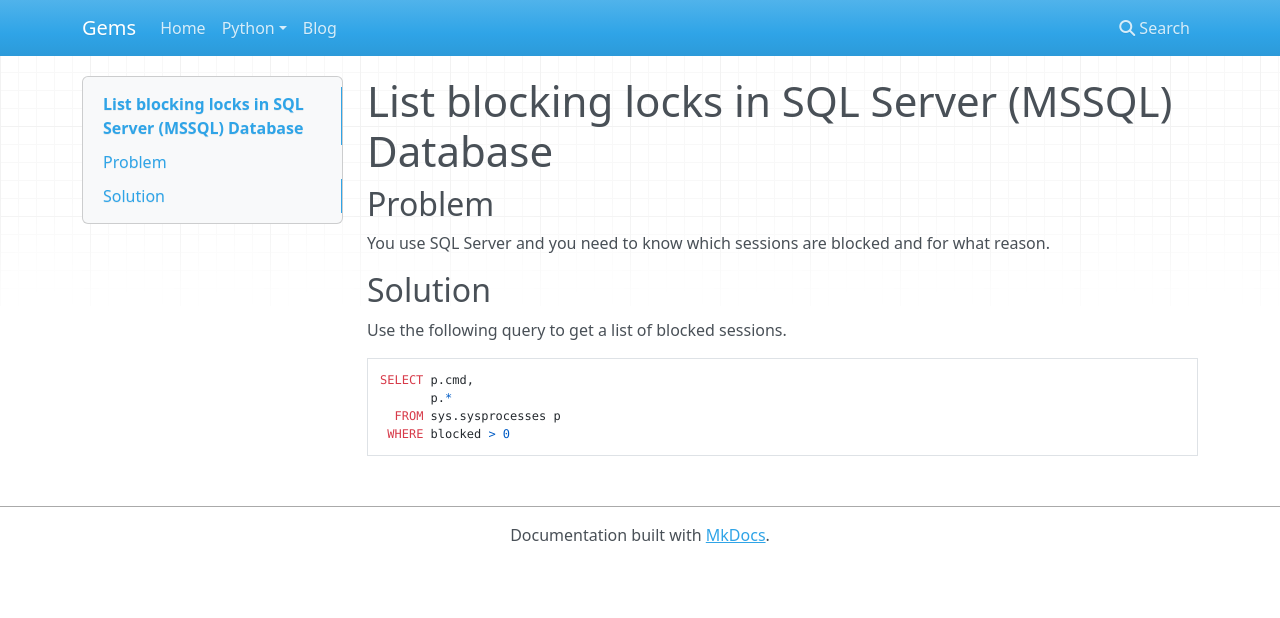
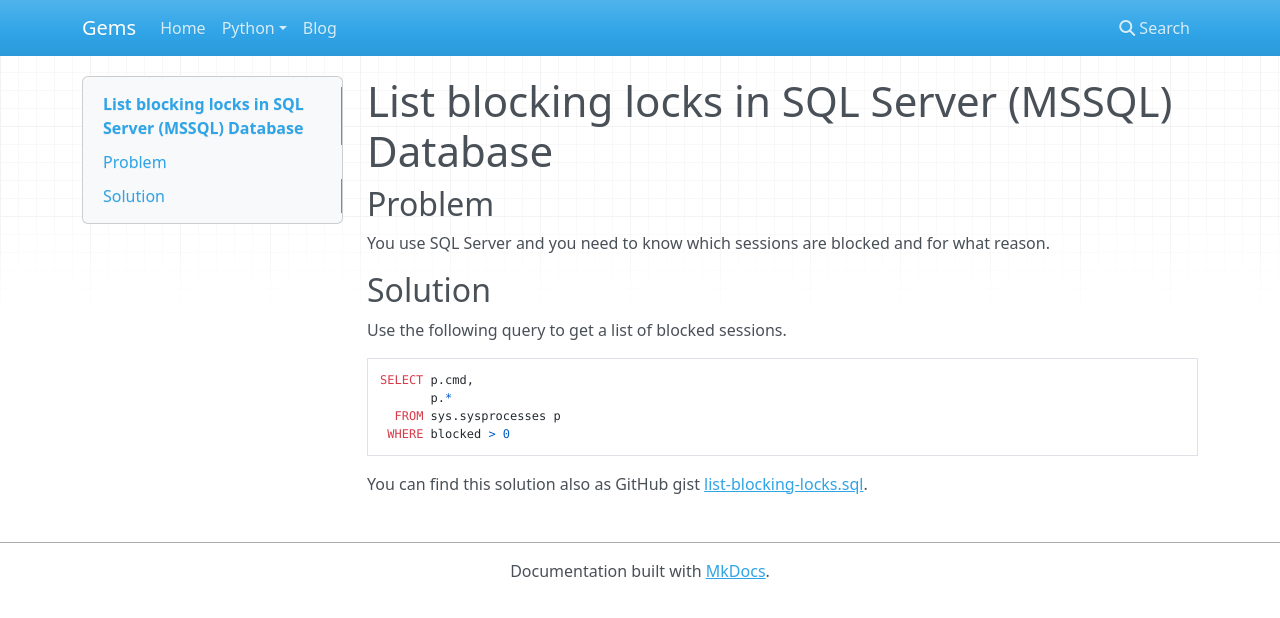
Before and after one commit to ivangeorgiev/gems, an MkDocs documentation site: the page built from docs/sqlserver/sql-server-list-blocking-locks.md, in a window 1280 px wide. Shown: the top 618 px of the page. Built offline with MkDocs 1.6.1, drawn with Linux system fonts in a browser that asks for light colours; nearby versions of some CDN libraries.

Commit message:
minor edits

````diff
--- a/docs/sqlserver/sql-server-list-blocking-locks.md
+++ b/docs/sqlserver/sql-server-list-blocking-locks.md
@@ -19,3 +19,5 @@ SELECT p.cmd,
   FROM sys.sysprocesses p
  WHERE blocked > 0
 ```
+
+You can find this solution also as GitHub gist [list-blocking-locks.sql](https://gist.github.com/ivangeorgiev/8db4631372cc8a9e8981f51860524143#file-list-blocking-locks-sql).
````
Also changed, not shown: docs/sqlserver/sql-server-list-find-roles-assigned-user-principalblocking-locks.md (+2 -0 lines).
